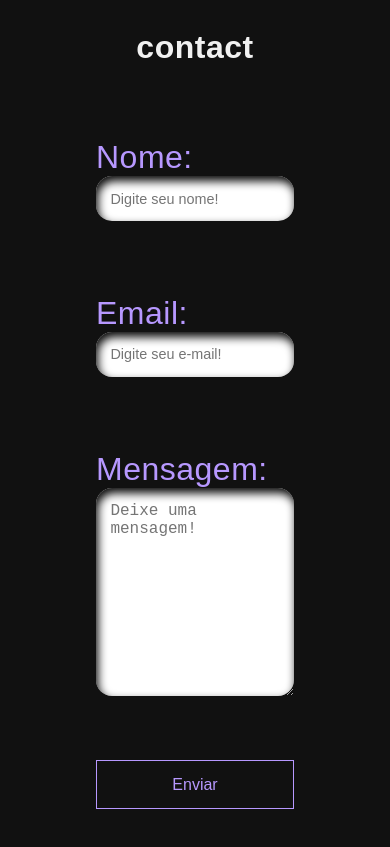
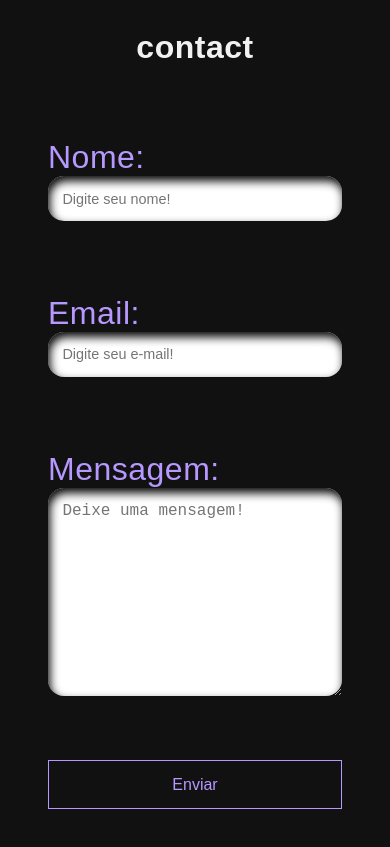
Before and after one commit to digxz/portfolio, a plain HTML site: page index.html in a window 390 px wide. Shown: the part 4100-4947 px from the top of the page. Drawn offline with nearby package versions, Linux system fonts and the light colour scheme; a web font is replaced by a local one.

Commit message:
contact error

```diff
--- a/assets/css/components/contact.css
+++ b/assets/css/components/contact.css
@@ -95,11 +95,11 @@ form button:hover {
   form label,
   form input,
   form textarea {
-    margin: 0 6rem;
+    margin: 0 3rem;
   }
 
   form button {
-    margin: 4rem 6rem 5rem;
+    margin: 4rem 3rem 5rem;
   }
 
   form label {
```
